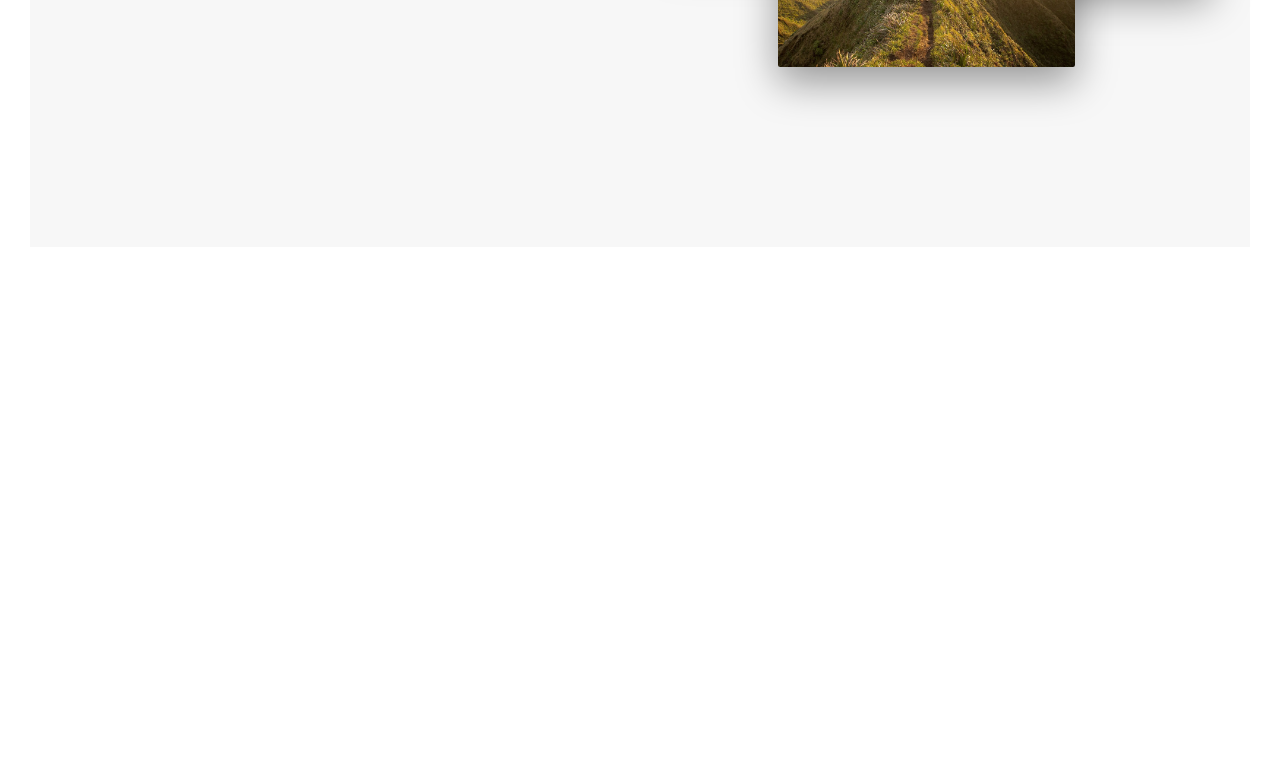
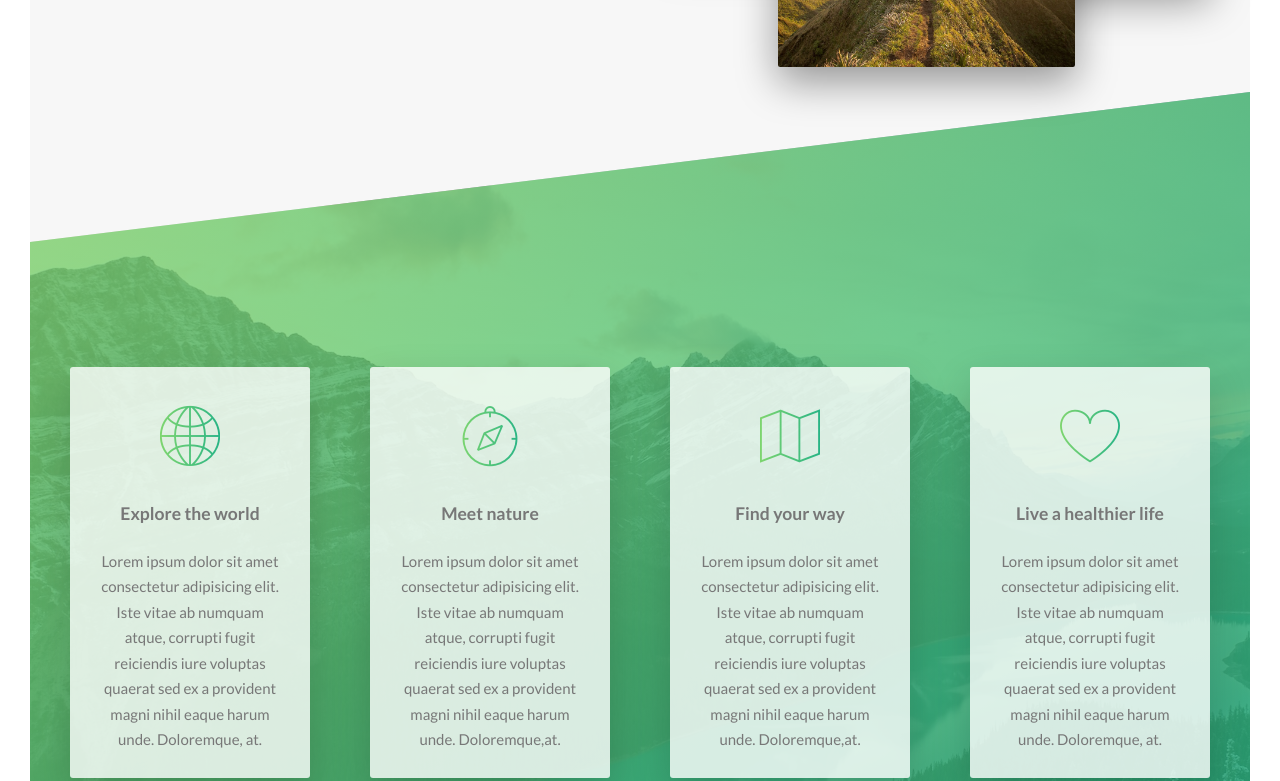
Before and after one commit to nguyenlambuu/natours, a website: page index.html in a window 1280 px wide. Shown: the part 1251-2032 px from the top of the page. Before the commit the page ends 1528 px from the top, so only its background shows below. Drawn offline with Linux system fonts and the light colour scheme.

Commit message:
Build features box

```diff
--- a/index.html
+++ b/index.html
@@ -56,5 +56,47 @@
         </div>
     </section>
 
+    <section class="section-features">
+        <div class="row">
+            <div class="col-1-of-4">
+                <div class="feature-box">
+                    <i class="feature-box__icon icon-basic-world"></i>
+                    <h3 class="heading-tetiary u-margin-bottom-small">Explore the world</h3>
+                    <p class="feature-box__text">Lorem ipsum dolor sit amet consectetur adipisicing elit. Iste vitae ab numquam atque, corrupti fugit
+                        reiciendis iure voluptas quaerat sed ex a provident magni nihil eaque harum unde. Doloremque,
+                        at.
+                    </p>
+                </div>
+            </div>
+            <div class="col-1-of-4">
+                <div class="feature-box">
+                    <i class="feature-box__icon icon-basic-compass"></i>
+                    <h3 class="heading-tetiary u-margin-bottom-small">Meet nature</h3>
+                    <p class="feature-box__text">Lorem ipsum dolor sit amet consectetur adipisicing elit. Iste vitae ab numquam atque, corrupti fugit
+                        reiciendis iure voluptas quaerat sed ex a provident magni nihil eaque harum unde. Doloremque,at.
+                    </p>
+                </div>
+            </div>
+            <div class="col-1-of-4">
+                <div class="feature-box">
+                    <i class="feature-box__icon icon-basic-map"></i>
+                    <h3 class="heading-tetiary u-margin-bottom-small">Find your way</h3>
+                    <p class="feature-box__text">Lorem ipsum dolor sit amet consectetur adipisicing elit. Iste vitae ab numquam atque, corrupti fugit
+                        reiciendis iure voluptas quaerat sed ex a provident magni nihil eaque harum unde. Doloremque,at.
+                    </p>
+                </div>
+            </div>
+            <div class="col-1-of-4">
+                <div class="feature-box">
+                    <i class="feature-box__icon icon-basic-heart"></i>
+                    <h3 class="heading-tetiary u-margin-bottom-small">Live a healthier life</h3>
+                    <p class="feature-box__text">Lorem ipsum dolor sit amet consectetur adipisicing elit. Iste vitae ab numquam atque, corrupti fugit
+                        reiciendis iure voluptas quaerat sed ex a provident magni nihil eaque harum unde. Doloremque,
+                        at.
+                    </p>
+                </div>
+            </div>
+        </div>
+    </section>
 </body>
 </html>
--- /dev/null
+++ b/sass/components/_feature-box.scss
@@ -0,0 +1,28 @@
+/* ----------------------------
+Feature box
+---------------------------- */
+.feature-box {
+    background-color: rgba($color-white, .8);
+    font-size: 1.5rem;
+    padding: 2.5rem;
+    text-align: center;
+    border-radius: 3px;
+    box-shadow: 0 1.5rem 4rem rgba($color-black, .15);
+    transition: all .3s;
+
+    &__icon{
+        font-size: 6rem;
+        margin-bottom: .5rem;
+        display: inline-block;
+        background-image: linear-gradient(to right, $color-primary-light, $color-primary-dark);
+
+        -webkit-background-clip: text;
+        color: transparent;
+
+    }
+
+    &:hover{
+        transform: translateY(-1.5rem) scale(1.03);
+    }
+
+}
--- a/sass/main.scss
+++ b/sass/main.scss
@@ -10,6 +10,7 @@
 
 @import "components/button";
 @import "components/composition";
+@import "components/feature-box";
 
 @import "layout/header";
 @import "layout/grid";
--- a/sass/pages/_home.scss
+++ b/sass/pages/_home.scss
@@ -7,3 +7,23 @@ Home page
 	padding: 25rem 0;
 	margin-top: -20vh;
 }
+
+.section-features {
+	padding: 20rem 0;
+	background-image: linear-gradient(
+			to right bottom,
+			rgba($color-primary-light, 0.8),
+			rgba($color-primary-dark, 0.8)
+		),
+		url(../img/nat-4.jpg);
+	background-size: cover;
+
+	transform: skewY(-7deg);
+
+	margin-top: -8rem;
+
+	//.section-features > * -------> Select all direction chilren in .section-features.
+	& > * {
+		transform: skewY(7deg);
+	}
+}
```
Also changed, not shown: css/style.css.
